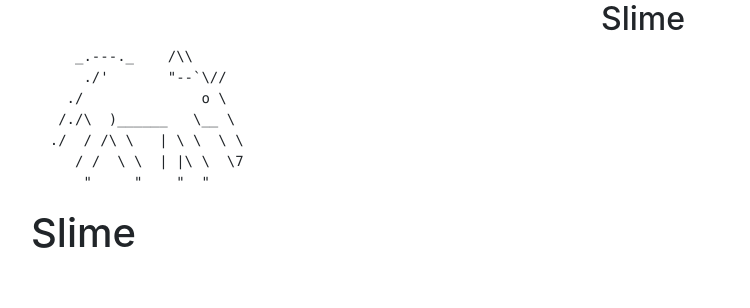
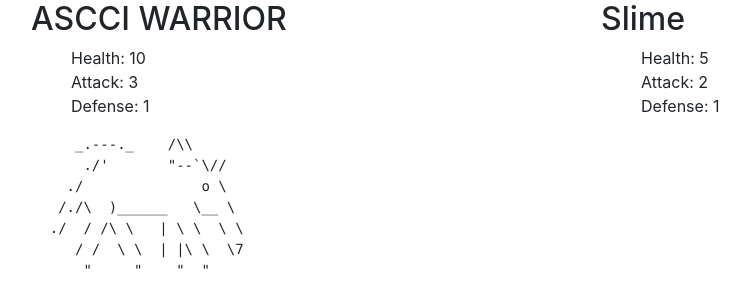
Before and after one commit to nathanfletch/rpg, a website built with webpack: page src/index.html in a window 1280 px wide. Shown: the whole page, without its empty margins (54-804 px from the left). Built offline with nearby package versions, Linux system fonts and the light colour scheme.

Commit message:
Add displayStats ui function

```diff
--- a/src/css/styles.css
+++ b/src/css/styles.css
@@ -0,0 +1,3 @@
+li {
+  list-style: none;
+}
--- a/src/index.html
+++ b/src/index.html
@@ -10,7 +10,6 @@
 
         </div>
         <div id="enemy-stats-display" class="col-6">
-          <h2>Slime</h2>
 
         </div>
       </div>
@@ -22,7 +21,6 @@
        / /  \ \  | |\ \  \7
         "     "    "  "      </pre></div>
       <div class="row"></div>
-      <h1>Slime</h1>
 
 
       <!-- <form id="form1">
--- a/src/index.js
+++ b/src/index.js
@@ -2,6 +2,9 @@ import $ from 'jquery';
 import 'bootstrap';
 import 'bootstrap/dist/css/bootstrap.min.css';
 import './css/styles.css';
+import Unit from './../src/unit.js'
+import Hero from './../src/hero.js'
+// import Combat from './../src/combat.js'
 
 function displayStats(hero, enemy) {
   //make html
@@ -11,25 +14,39 @@ function displayStats(hero, enemy) {
             <li>Attack: ${hero.ap}</li>
             <li>Defense: ${hero.dp}</li>
           </ul>`;
+
+  const enemyHtml = `<h2>${enemy.name}</h2>
+          <ul>
+            <li>Health: ${enemy.hp}</li>
+            <li>Attack: ${enemy.ap}</li>
+            <li>Defense: ${enemy.dp}</li>
+          </ul>`;
   //append it
-  // $("#")
+  $("#hero-stats-display").append(heroHtml);
+  $("#enemy-stats-display").append(enemyHtml);
+}
+
+function displayIntent(enemy) {
+  // const intentHtml = ``
 }
 
 $(document).ready(function() {
   //globals
-  let myPlayer = new Hero(10, 3, 1);
+  let myHero = new Hero("ASCCI WARRIOR", 10, 3, 1);
 
   //start combat
+  //call constructor
+  let myEnemy = new Unit("Slime", 5, 2, 1);
   // displayEnemy()
-  displayStats()
-  displayIntent()
+  displayStats(myHero, myEnemy);
+  // displayIntent()
   // displayOptions()
 
   //every turn
-  displayStats()
-  displayIntent()
+  // displayStats()
+  // displayIntent()
   // displayOptions()
-  displayResults()
+  // displayResults()
 
 
 
```
